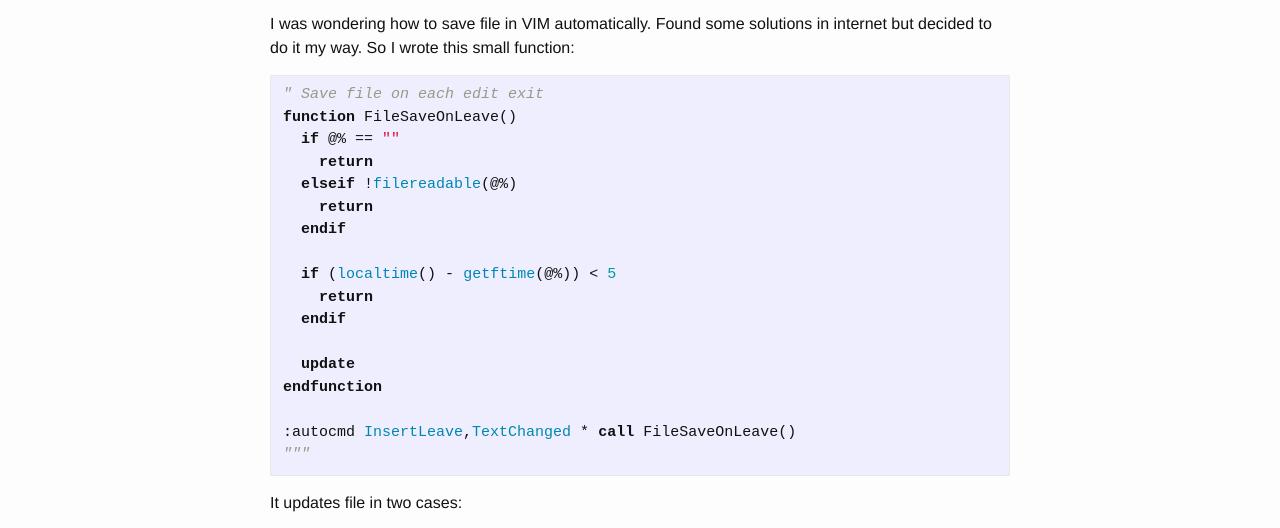
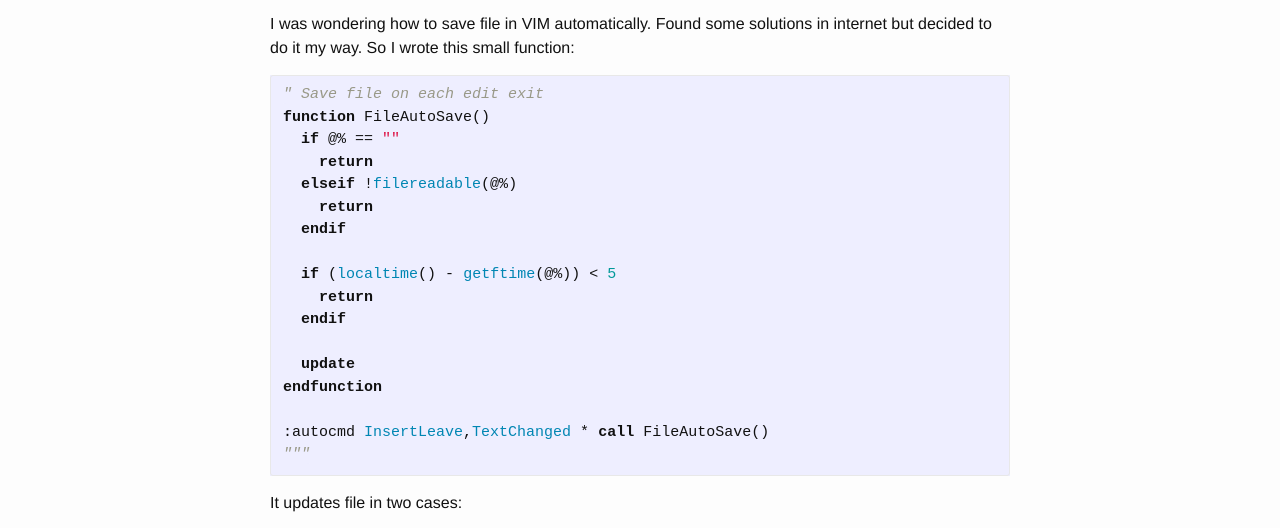
Before and after one commit to undying/undying.github.io, a Jekyll site: the page built from _posts/2020-06-02-vim-file-autosave.markdown, in a window 1280 px wide. Shown: the part 188-716 px from the top of the page. Built offline with Jekyll 4.4.1, drawn with Linux system fonts in a browser that asks for light colours.

Commit message:
rename function

````diff
--- a/_posts/2020-06-02-vim-file-autosave.markdown
+++ b/_posts/2020-06-02-vim-file-autosave.markdown
@@ -10,7 +10,7 @@ So I wrote this small function:
 
 ```vim
 " Save file on each edit exit
-function FileSaveOnLeave()
+function FileAutoSave()
   if @% == ""
     return
   elseif !filereadable(@%)
@@ -24,7 +24,7 @@ function FileSaveOnLeave()
   update
 endfunction
 
-:autocmd InsertLeave,TextChanged * call FileSaveOnLeave()
+:autocmd InsertLeave,TextChanged * call FileAutoSave()
 """
 ```
 
````
